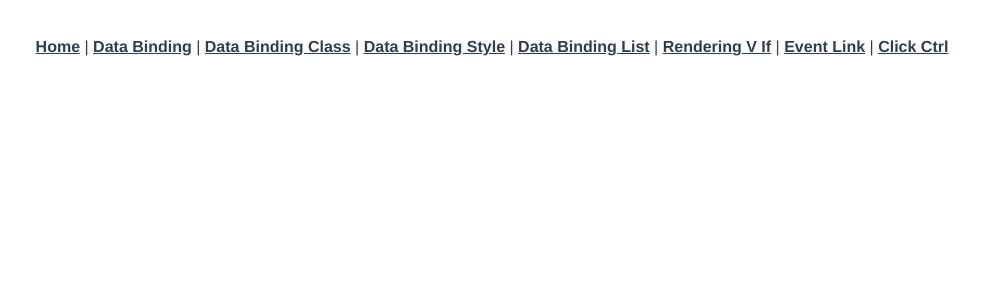
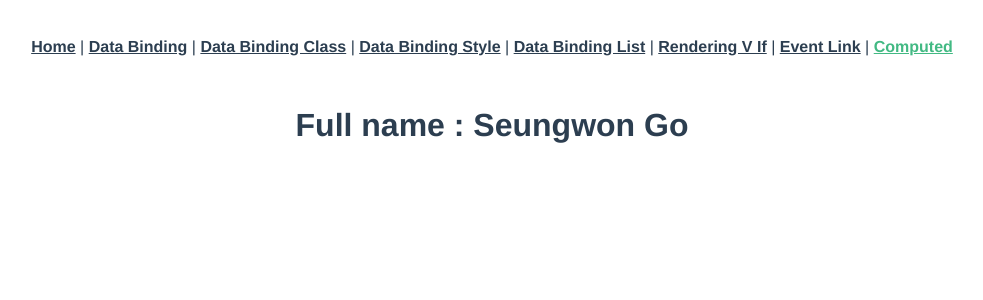
Before and after one commit to GeonwooVincentKim/VueProject, a Vue app: page /computedExample in a window 1280 px wide. Shown: the top 300 px of the page, without its empty margins (148-1131 px from the left). Built offline with nearby package versions, Linux system fonts and the light colour scheme.

Commit message:
[Feature] - Computed Example

```diff
--- a/src/App.vue
+++ b/src/App.vue
@@ -8,7 +8,8 @@
     <router-link to="/dataBindingList">Data Binding List</router-link> |
     <router-link to="/renderingVIf">Rendering V If</router-link> |
     <router-link to="/eventClick">Event Link</router-link> |
-    <router-link to="/clickCtrl.html">Click Ctrl</router-link>
+    <!-- <router-link to="/clickCtrl.html">Click Ctrl</router-link> -->
+    <router-link to="/computedExample">Computed</router-link>
 
     <!-- <router-link to="/databinding">Data Binding</router-link> |
     <router-link to="/databindinghtml">Data Binding HTML</router-link> |
--- a/src/router/index.js
+++ b/src/router/index.js
@@ -22,7 +22,7 @@ import RenderingVIf from "../views/RenderingVIf.vue";
 
 import EventClick from "../views/EventClick.vue";
 import EventChange from "../views/EventChange.vue";
-// import ClickCtrl from "../../public/clickCtrl.html";
+import ComputedExample from "../views/ComputedExample.vue";
 
 const routes = [
   {
@@ -132,11 +132,11 @@ const routes = [
     name: "EventChange",
     component: EventChange
   },
-  // {
-  //   path: '/clickCtrl',
-  //   name: "ClickCtrl",
-  //   component: ClickCtrl
-  // }
+  {
+    path: '/computedExample',
+    name: 'ComputedExample',
+    component: ComputedExample
+  }
 ]
 
 const router = createRouter({
--- /dev/null
+++ b/src/views/ComputedExample.vue
@@ -0,0 +1,18 @@
+<template>
+    <h1>Full name : {{ fullName }} </h1>
+</template>
+<script>
+export default {
+    data () {
+        return {
+            firstName: 'Seungwon',
+            lastName: 'Go'
+        };
+    },
+    computed: {
+        fullName() {
+            return this.firstName + ' ' + this.lastName;
+        }
+    }
+}
+</script>
```
